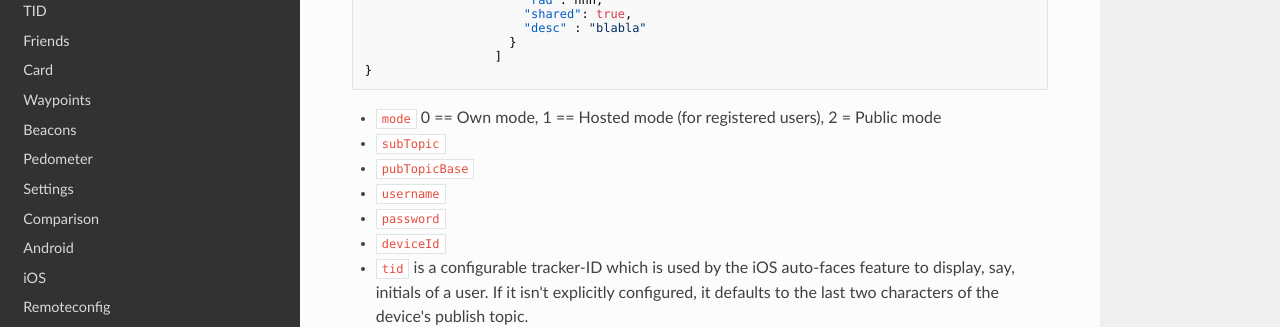
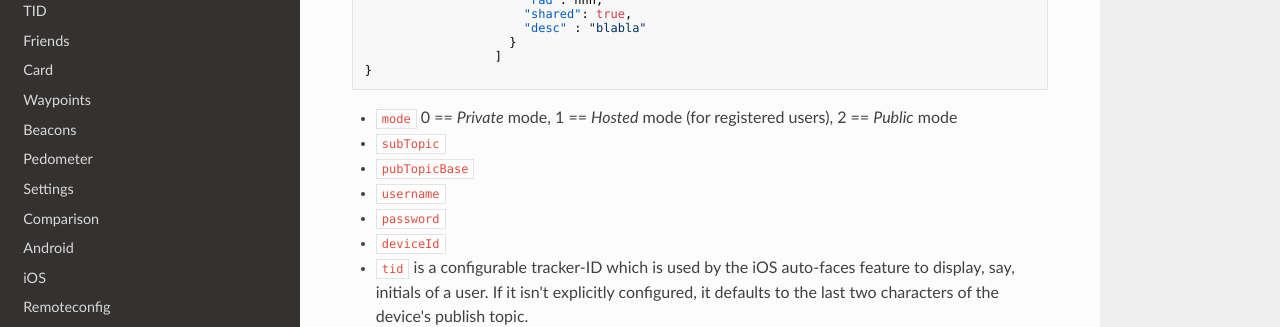
Before and after one commit to owntracks/booklet, an MkDocs documentation site: the page built from docs/tech/json.md, in a window 1280 px wide and 900 px high, scrolled down 5409 px. Shown: the part 150-477 px from the top of the window. Built offline with MkDocs 1.6.1, drawn with Linux system fonts in a browser that asks for light colours; nearby versions of some CDN libraries; old or Windows-style settings are respelled for this version of MkDocs.

Commit message:
s/Own/Private/ mode

````diff
--- a/docs/tech/json.md
+++ b/docs/tech/json.md
@@ -252,7 +252,7 @@ The device configuration can be imported and exported as JSON. The exported conf
 }
 ```
 
-* `mode`					0 == Own mode, 1 == Hosted mode (for registered users), 2 = Public mode
+* `mode`					0 == _Private_ mode, 1 == _Hosted_ mode (for registered users), 2 == _Public_ mode
 * `subTopic`
 * `pubTopicBase`
 * `username`
````
